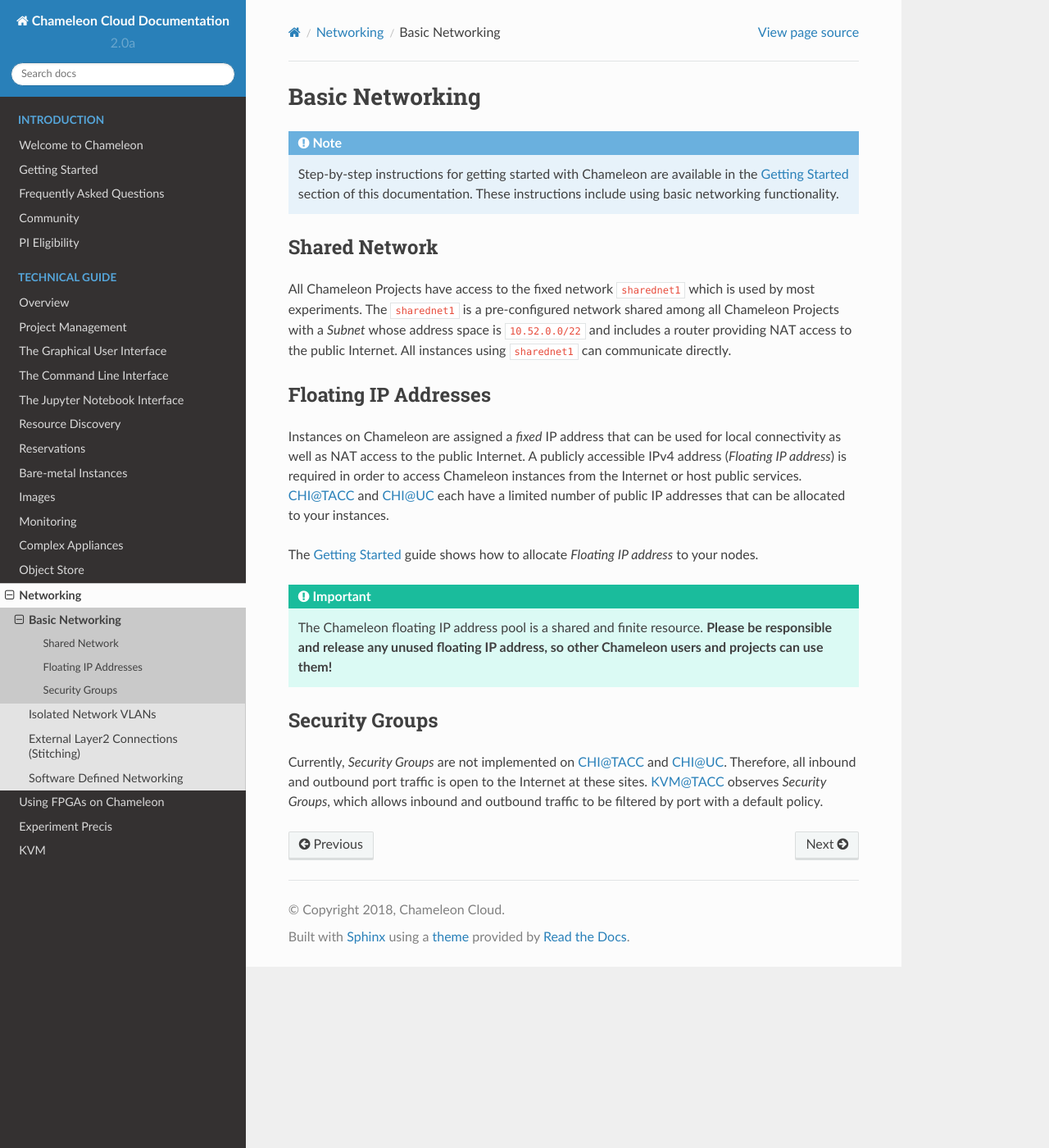
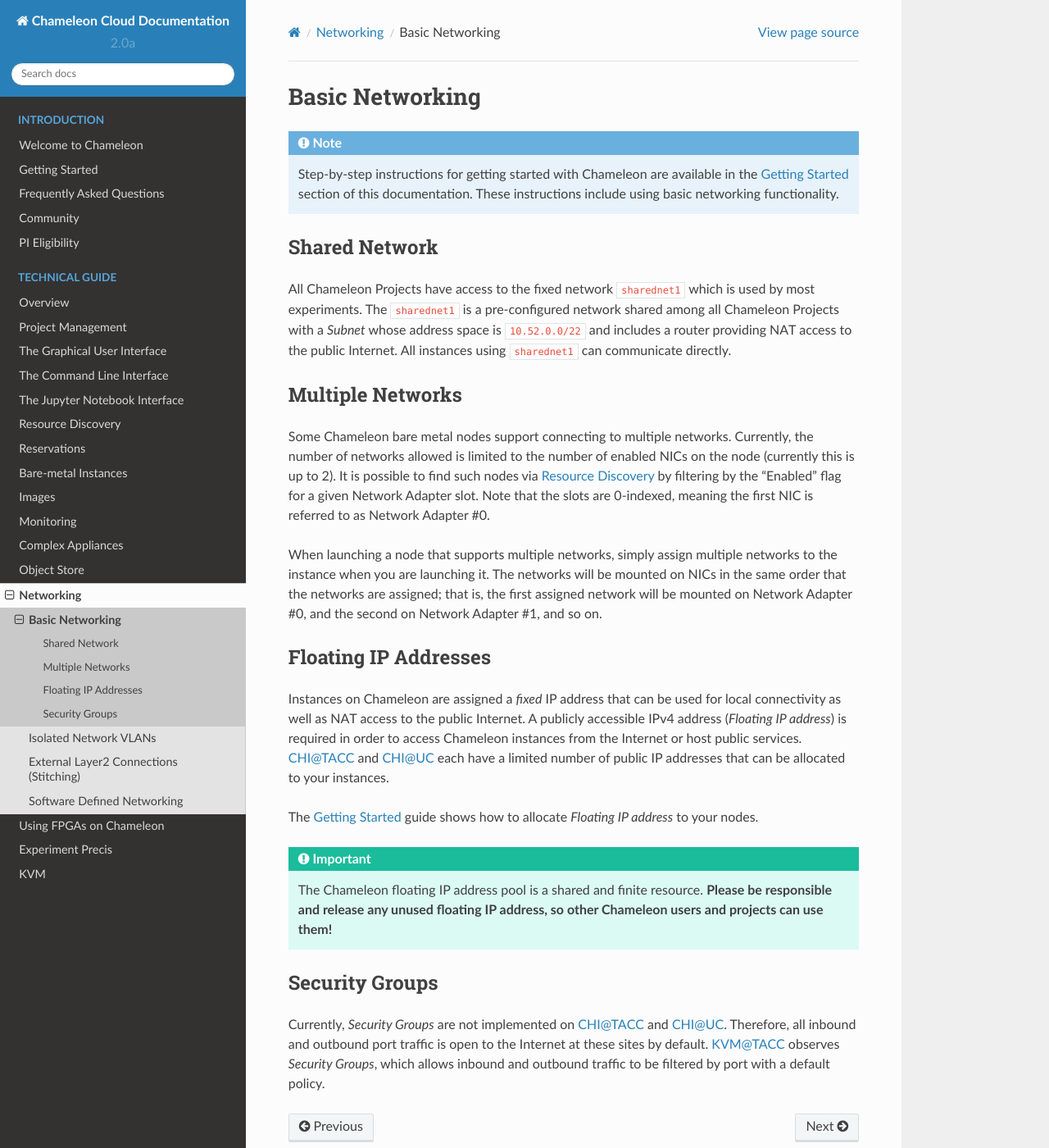
Before and after one commit to ChameleonCloud/docs, a Sphinx documentation site: the page built from source/technical/networks/networks_basic.rst, in a window 1280 px wide and 1400 px high. Shown: the whole window at 82% size. Built offline with Sphinx 7.4.7 and the Read the Docs theme 2.0.0, drawn with Linux system fonts in a browser that asks for light colours.

Commit message:
Add documentation about multiple networks

```diff
--- a/source/technical/networks/networks_basic.rst
+++ b/source/technical/networks/networks_basic.rst
@@ -1,22 +1,24 @@
-
-
 .. _basic-networking:
 
-________________
 Basic Networking
-________________
+================
 
 .. Note:: Step-by-step instructions for getting started with Chameleon are available in the :ref:`getting-started` section of this documentation. These instructions include using basic networking functionality.
 
-
 Shared Network
-_______________
+--------------
 
 All Chameleon Projects have access to the fixed network ``sharednet1`` which is used by most experiments. The ``sharednet1`` is a pre-configured network shared among all Chameleon Projects with a *Subnet* whose address space is ``10.52.0.0/22`` and includes a router providing NAT access to the public Internet. All instances using ``sharednet1`` can communicate directly.
 
+Multiple Networks
+-----------------
+
+Some Chameleon bare metal nodes support connecting to multiple networks. Currently, the number of networks allowed is limited to the number of enabled NICs on the node (currently this is up to 2). It is possible to find such nodes via :ref:`resource-discovery` by filtering by the "Enabled" flag for a given Network Adapter slot. Note that the slots are 0-indexed, meaning the first NIC is referred to as Network Adapter #0.
+
+When launching a node that supports multiple networks, simply assign multiple networks to the instance when you are launching it. The networks will be mounted on NICs in the same order that the networks are assigned; that is, the first assigned network will be mounted on Network Adapter #0, and the second on Network Adapter #1, and so on.
 
 Floating IP Addresses
-_____________________
+---------------------
 
 Instances on Chameleon are assigned a *fixed* IP address that can be used for local connectivity as well as NAT access to the public Internet. A publicly accessible IPv4 address (*Floating IP address*) is required in order to access Chameleon instances from the Internet or host public services. `CHI@TACC <https://chi.tacc.chameleoncloud.org>`_ and `CHI@UC <https://chi.uc.chameleoncloud.org>`_ each have a limited number of public IP addresses that can be allocated to your instances.
 
@@ -25,6 +27,6 @@ The :ref:`getting-started` guide shows how to allocate *Floating IP address* to
 .. important:: The Chameleon floating IP address pool is a shared and finite resource. **Please be responsible and release any unused floating IP address, so other Chameleon users and projects can use them!**
 
 Security Groups
-_______________
+---------------
 
-Currently, *Security Groups* are not implemented on `CHI@TACC <https://chi.tacc.chameleoncloud.org>`_ and `CHI@UC <https://chi.uc.chameleoncloud.org>`_. Therefore, all inbound and outbound port traffic is open to the Internet at these sites. `KVM@TACC <https://openstack.tacc.chameleoncloud.org>`_ observes *Security Groups*, which allows inbound and outbound traffic to be filtered by port with a default policy.
+Currently, *Security Groups* are not implemented on `CHI@TACC <https://chi.tacc.chameleoncloud.org>`_ and `CHI@UC <https://chi.uc.chameleoncloud.org>`_. Therefore, all inbound and outbound port traffic is open to the Internet at these sites by default. `KVM@TACC <https://openstack.tacc.chameleoncloud.org>`_ observes *Security Groups*, which allows inbound and outbound traffic to be filtered by port with a default policy.
```
